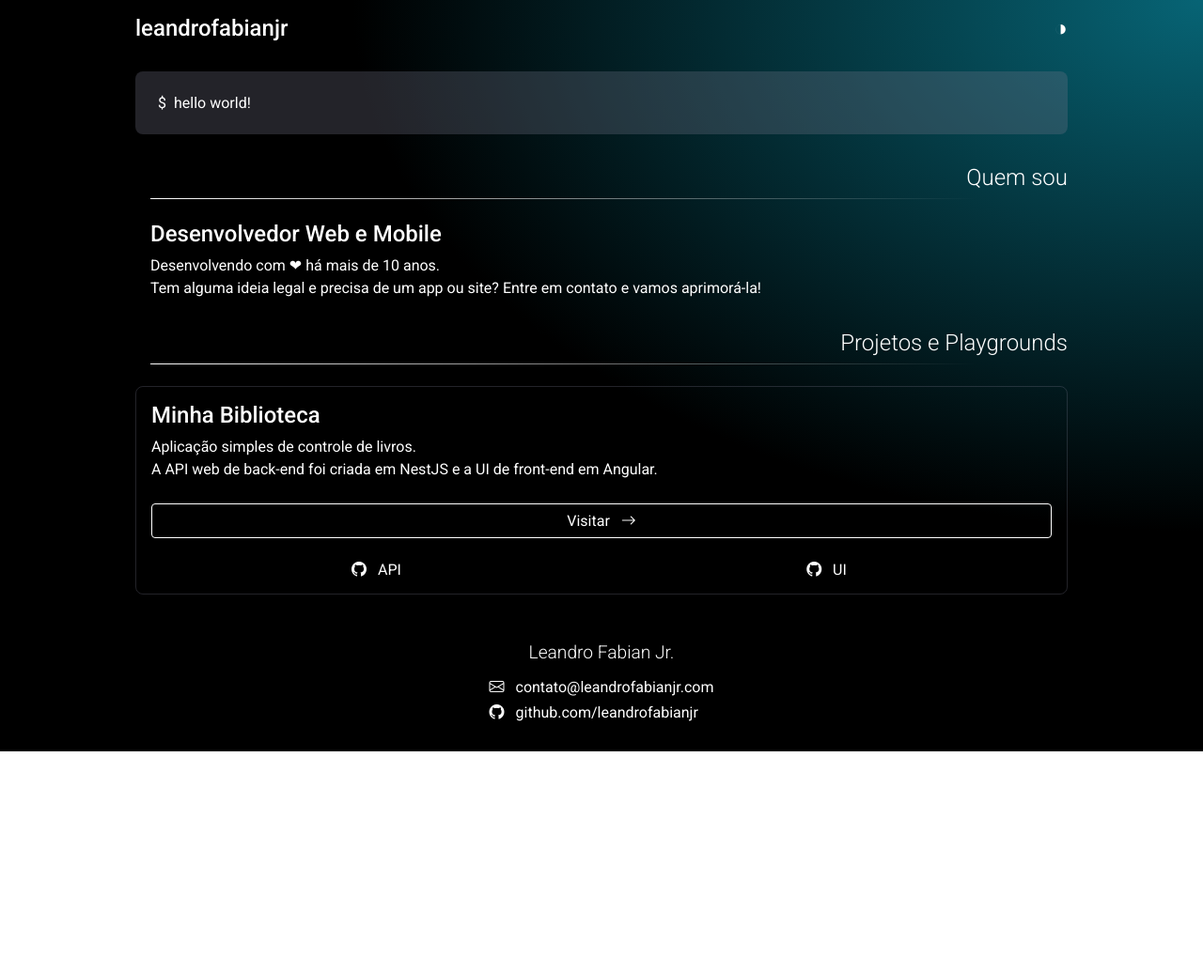
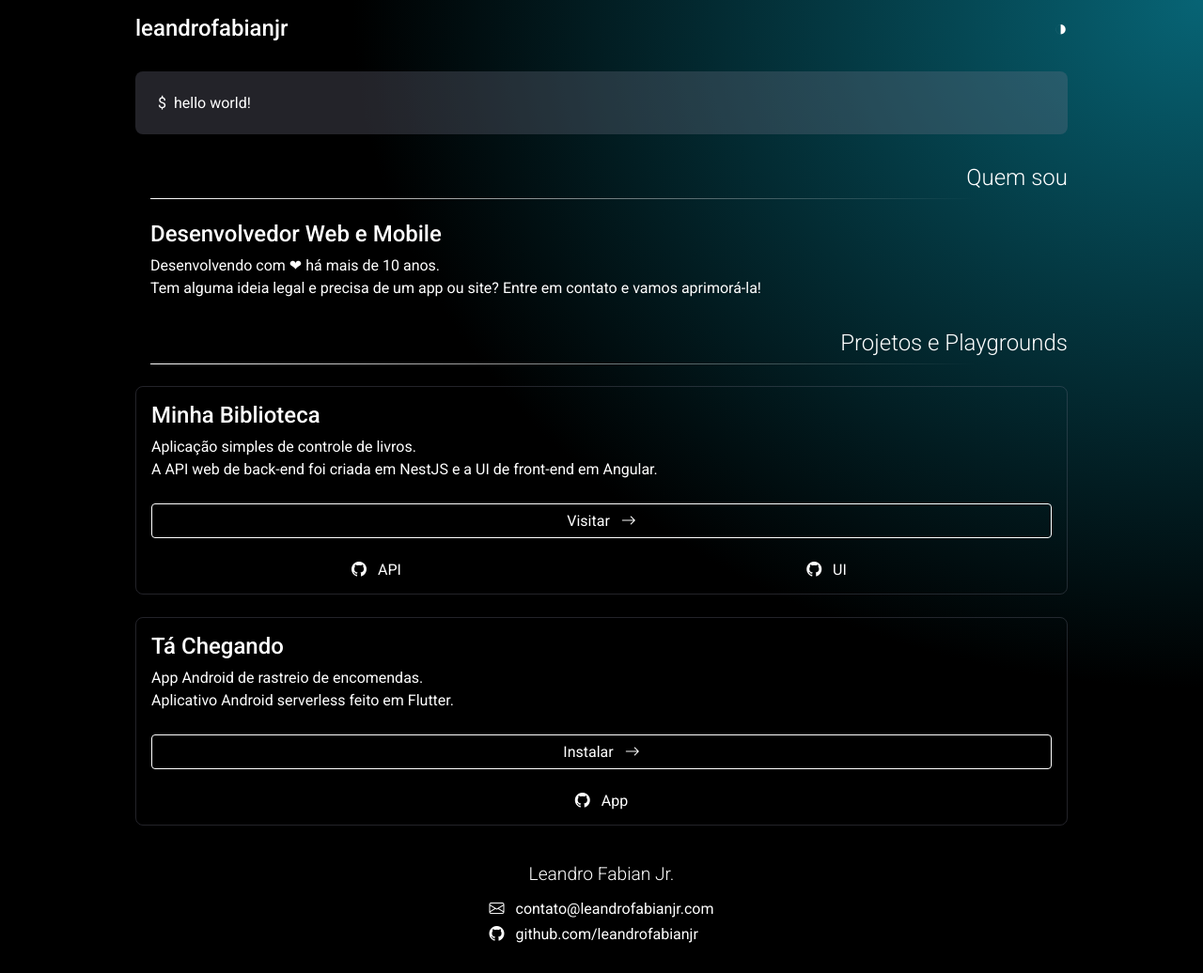
Before and after one commit to leandrofabianjr/leandrofabianjr.github.io, a plain HTML site: page index.html in a window 1280 px wide. Shown: the whole page at 94% size. Before the commit the page ends 800 px from the top, so only its background shows below. Drawn offline with nearby package versions, Linux system fonts and the light colour scheme.

Commit message:
Adicionado app Tá Chegando

```diff
--- a/index.html
+++ b/index.html
@@ -46,16 +46,33 @@
           <p>Aplicação simples de controle de livros.</p>
           <p>A API web de back-end foi criada em NestJS e a UI de front-end em Angular.</p>
         </div>
-        <a class="btn-outline" href="https://biblioteca.leandrofabianjr.com/">
+        <a class="btn-outline" target="_blank" href="https://biblioteca.leandrofabianjr.com/">
           Visitar
           <i class="bi bi-arrow-right ml-2"></i>
         </a>
         <div class="card-footer">
-          <a class="btn-link w-100" href="https://github.com/leandrofabianjr/biblioteca-api">
+          <a class="btn-link w-100" target="_blank" href="https://github.com/leandrofabianjr/biblioteca-api">
             <i class="bi bi-github mr-2"></i> API
           </a>
-          <a class="btn-link w-100" href="https://github.com/leandrofabianjr/biblioteca-front">
+          <a class="btn-link w-100" target="_blank" href="https://github.com/leandrofabianjr/biblioteca-front">
             <i class="bi bi-github mr-2"></i> UI
+          </a>
+        </div>
+      </div>
+
+      <div class="card mt-4">
+        <div class="card-body">
+          <h3 class="card-title">Tá Chegando</h3>
+          <p>App Android de rastreio de encomendas.</p>
+          <p>Aplicativo Android serverless feito em Flutter.</p>
+        </div>
+        <a class="btn-outline" target="_blank" href="https://leandrofabianjr.com/ta_chegando/download">
+          Instalar
+          <i class="bi bi-arrow-right ml-2"></i>
+        </a>
+        <div class="card-footer">
+          <a class="btn-link w-100" target="_blank" href="https://github.com/leandrofabianjr/ta_chegando">
+            <i class="bi bi-github mr-2"></i> App
           </a>
         </div>
       </div>
```
